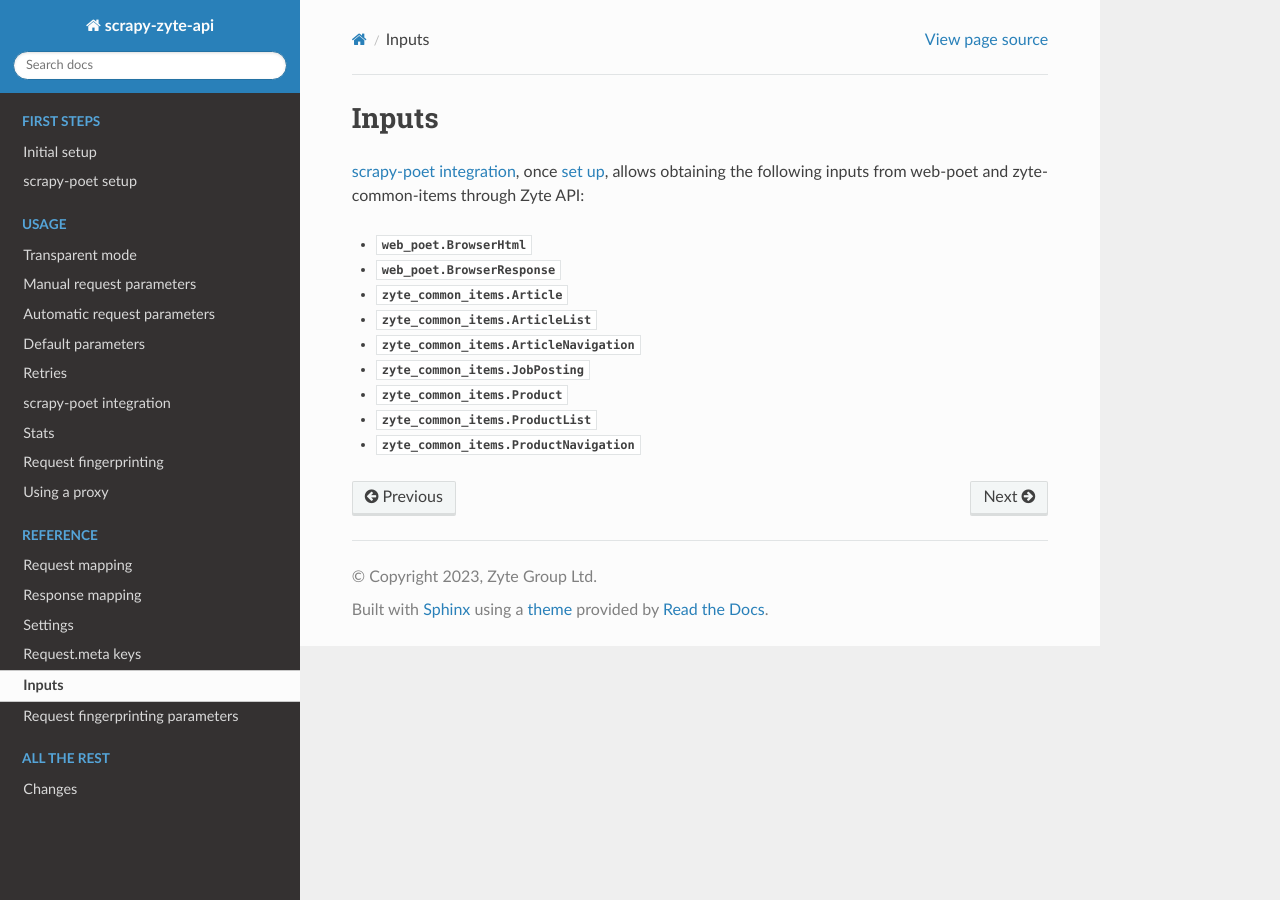
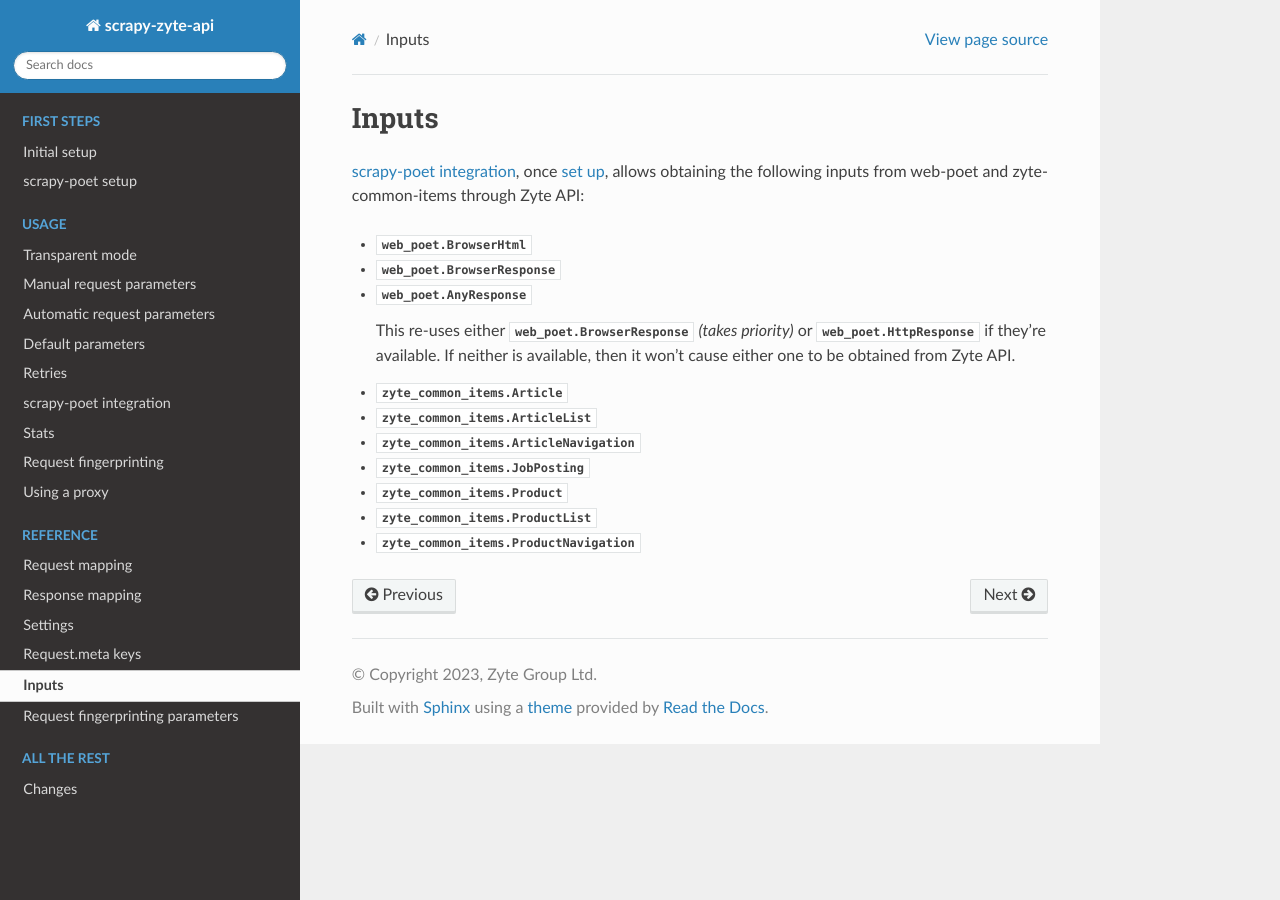
Before and after one commit to scrapy-plugins/scrapy-zyte-api, a Sphinx documentation site: the page built from docs/reference/inputs.rst, in a window 1280 px wide. Built offline with Sphinx 7.4.7 and the Read the Docs theme 2.0.0, drawn with Linux system fonts in a browser that asks for light colours.

Commit message:
docs for AnyResponse fulfillment

```diff
--- a/docs/reference/inputs.rst
+++ b/docs/reference/inputs.rst
@@ -13,6 +13,12 @@ Inputs
 
 -   :class:`web_poet.BrowserResponse`
 
+-   :class:`web_poet.AnyResponse`
+
+    This re-uses either :class:`web_poet.BrowserResponse` *(takes priority)*
+    or :class:`web_poet.HttpResponse` if they're available. If neither is
+    available, then it won't cause either one to be obtained from Zyte API.
+
 -   :class:`zyte_common_items.Article`
 
 -   :class:`zyte_common_items.ArticleList`
```
